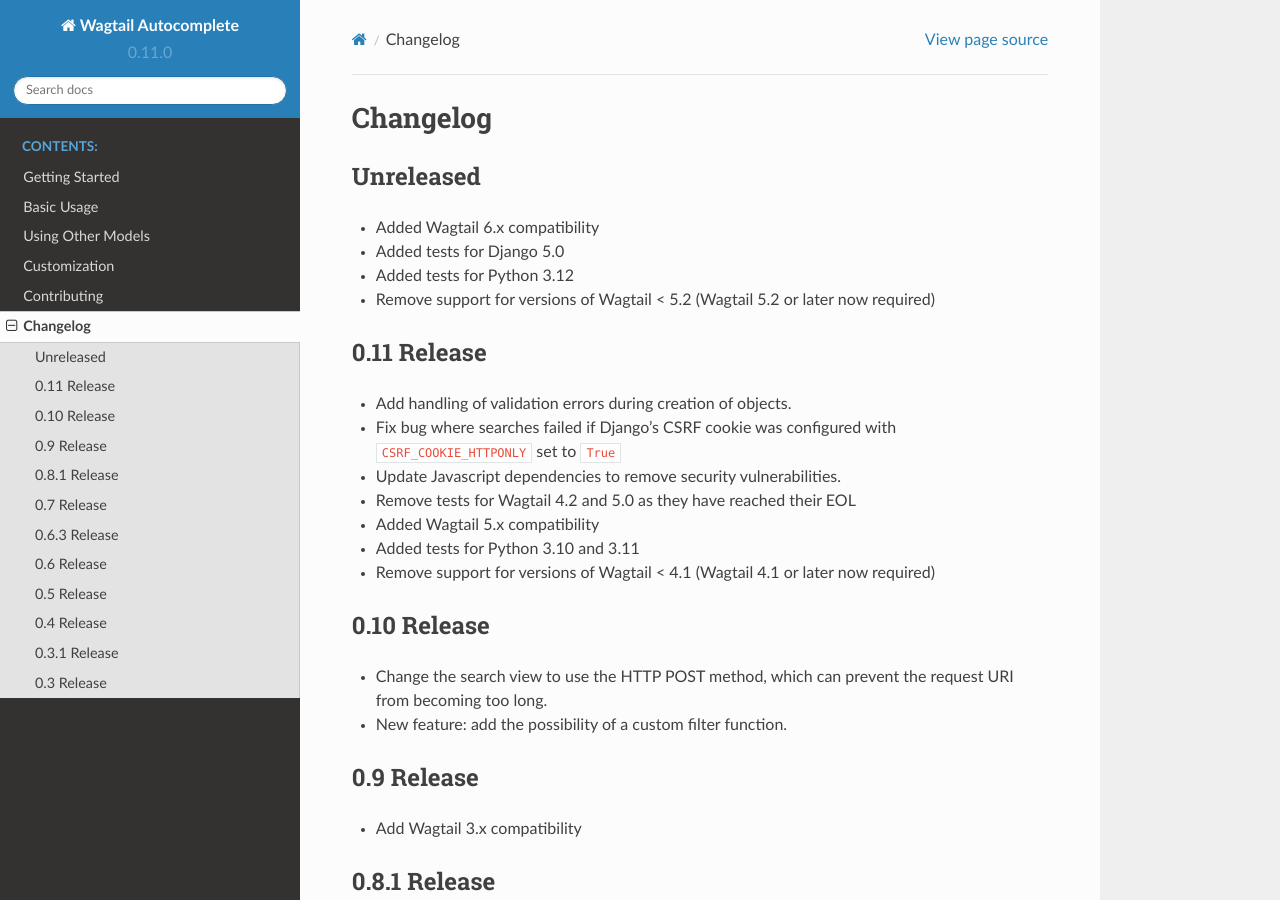
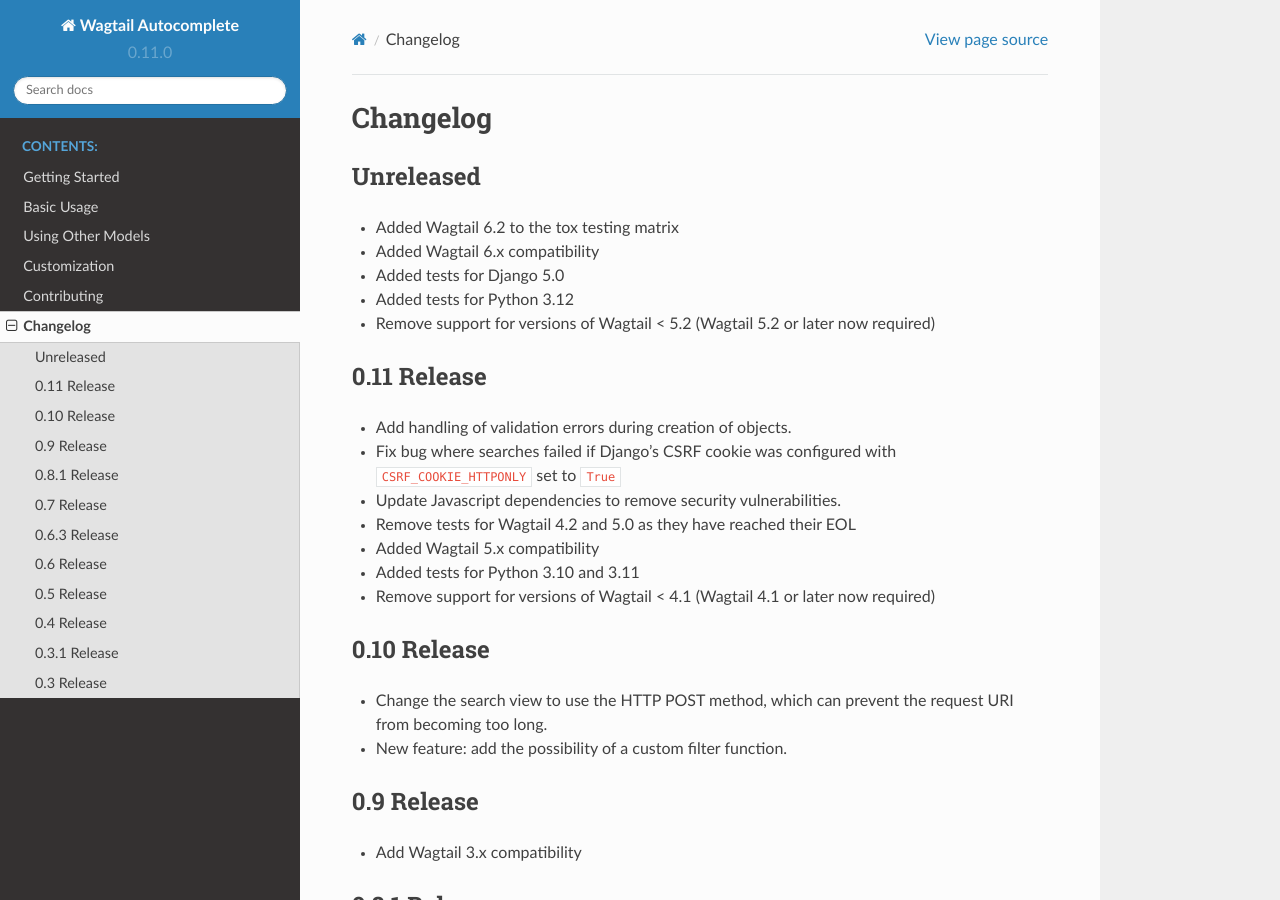
Before and after one commit to wagtail/wagtail-autocomplete, a Sphinx documentation site: the page built from docs/changelog.rst, in a window 1280 px wide and 900 px high. Built offline with Sphinx 7.4.7 and the Read the Docs theme 2.0.0, drawn with Linux system fonts in a browser that asks for light colours.

Commit message:
Update chenagelog

```diff
--- a/docs/changelog.rst
+++ b/docs/changelog.rst
@@ -5,6 +5,7 @@ Changelog
 Unreleased
 ----------
 
+* Added Wagtail 6.2 to the tox testing matrix
 * Added Wagtail 6.x compatibility
 * Added tests for Django 5.0
 * Added tests for Python 3.12
```
